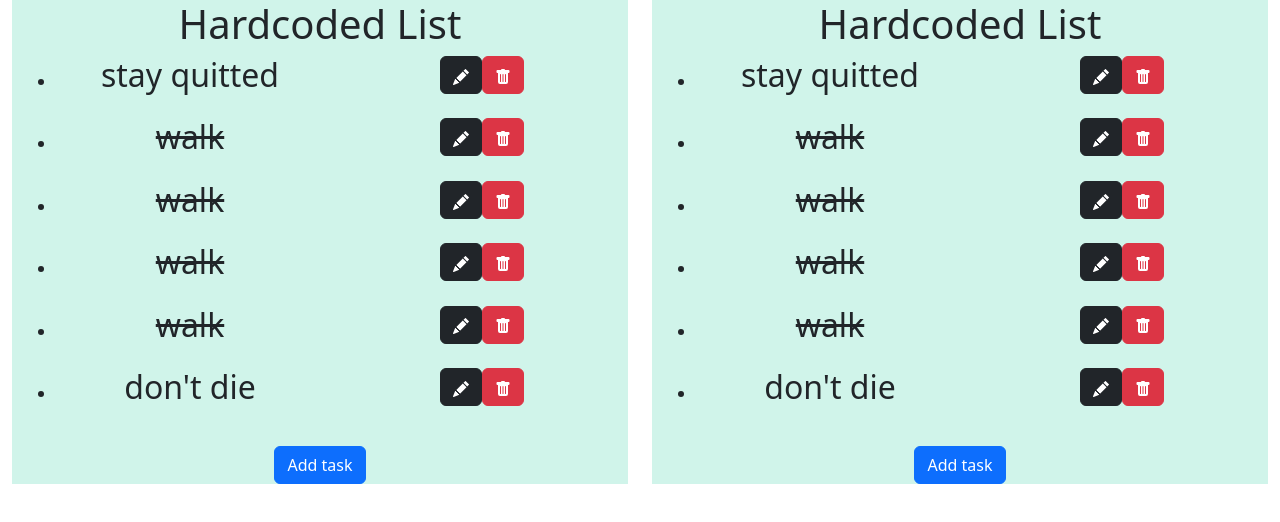
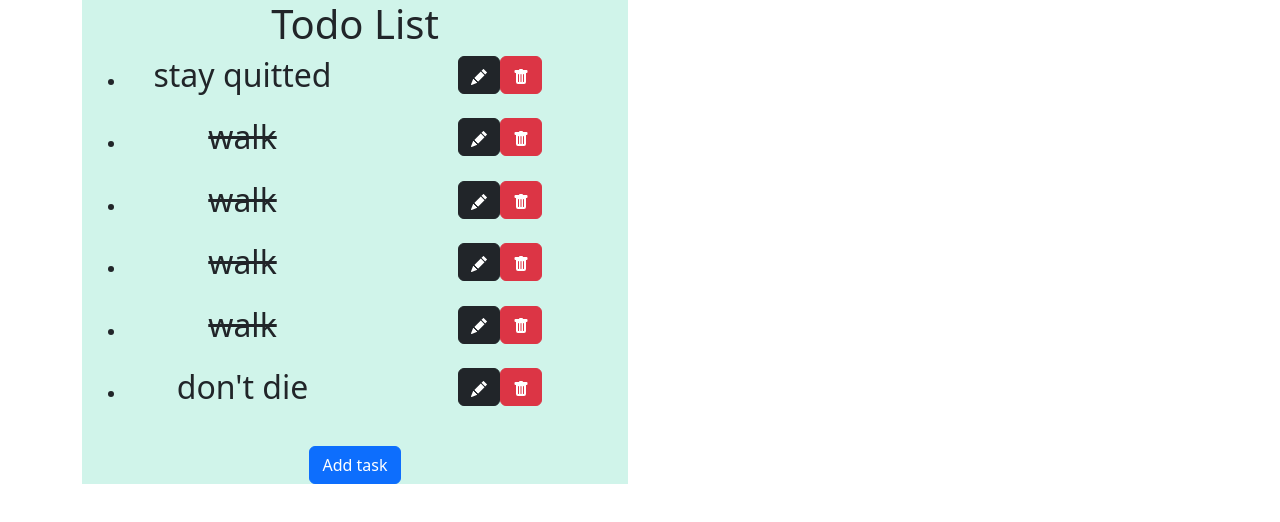
Before and after one commit to TimmyChan/my-todo-list, a React (Create React App) app: page / in a window 1280 px wide. Shown: the top 522 px of the page. Built offline with nearby package versions, Linux system fonts and the light colour scheme.

Commit message:
local storage working now

```diff
--- a/src/App.js
+++ b/src/App.js
@@ -105,19 +105,17 @@ const HARDCODED_LIST = [
 ];
 
 function App() {
+  const saved = JSON.parse(localStorage.getItem('todo'));
+  const initial = saved !== null ? saved : HARDCODED_LIST;
   return (
-    <>
-      <Container fluid>
-        <Row>
-          <Col>
-            <TodoList inputList={HARDCODED_LIST} listTitle={'Hardcoded List'} />
-          </Col>
-          <Col>
-            <TodoList inputList={HARDCODED_LIST} listTitle={'Hardcoded List'} />
-          </Col>
-        </Row>
-      </Container>
-    </>
+    <Container>
+      <Row>
+        <Col>
+          <TodoList inputList={initial} listTitle={'Todo List'} />
+        </Col>
+        <Col></Col>
+      </Row>
+    </Container>
   );
 }
 
--- a/src/TodoList.jsx
+++ b/src/TodoList.jsx
@@ -16,6 +16,7 @@ const TodoList = ({inputList, listTitle}) => {
   const getDeletionFunction = (xIndex) => () => {
     const newTodo = todo.filter((y, yIndex) => yIndex !== xIndex);
     setTodo(newTodo);
+    localStorage.setItem('todo', JSON.stringify(newTodo));
   };
 
   // produces mutation function for a given xIndex, replace with todoitem
@@ -23,6 +24,7 @@ const TodoList = ({inputList, listTitle}) => {
     const newTodo = Array.from(todo);
     newTodo[xIndex] = todoItem;
     setTodo(newTodo);
+    localStorage.setItem('todo', JSON.stringify(newTodo));
   };
 
   return (
@@ -54,6 +56,7 @@ const TodoList = ({inputList, listTitle}) => {
                 };
                 const newTaskList = todo.concat([placeHolderTask]);
                 setTodo(newTaskList);
+                localStorage.setItem('todo', JSON.stringify(todo));
               }}>
               Add task
             </Button>
```
Also changed, not shown: public/US Level 0.png (added).
